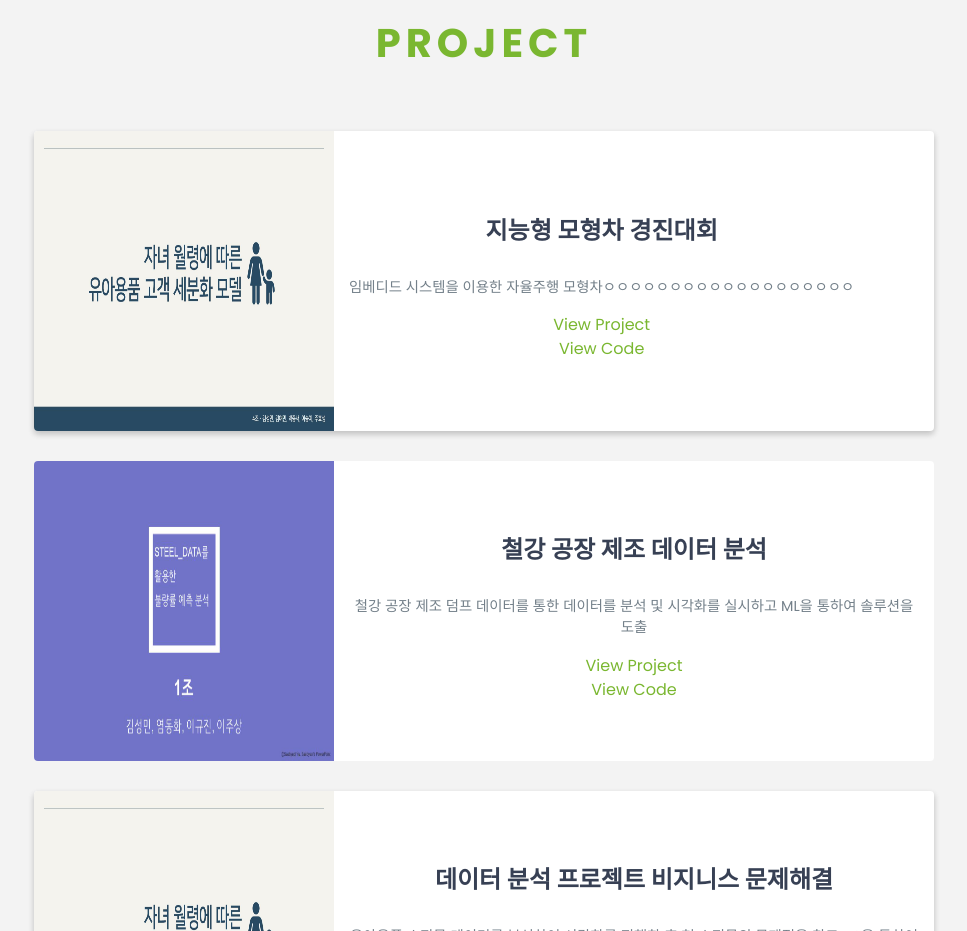
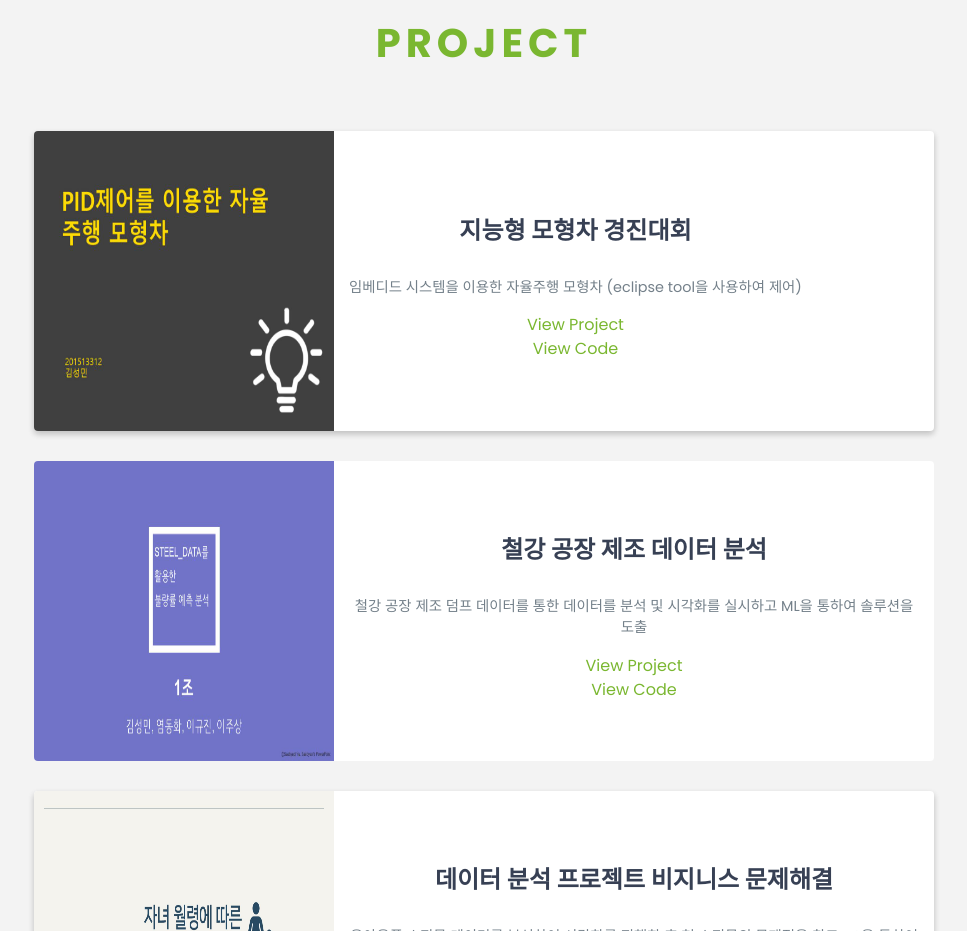
Before and after one commit to seongminQa/seongminQa.github.io, a plain HTML site: page index.html in a window 1280 px wide. Shown: the part 2520-3451 px from the top of the page, without its empty margins (156-1123 px from the left). Drawn offline with nearby package versions, Linux system fonts and the light colour scheme.

Commit message:
Update index.html

```diff
--- a/index.html
+++ b/index.html
@@ -280,7 +280,7 @@
               style="float: left"
             >
               <img
-                src="img/Project_2.jpg"
+                src="img/pid.jpg"
                 style="width: 300px; height: 300px"
               />
             </div>
@@ -289,7 +289,7 @@
               <h3 class="py-3">지능형 모형차 경진대회</h3>
               <p>
                 임베디드 시스템을 이용한 자율주행
-                모형차ㅇㅇㅇㅇㅇㅇㅇㅇㅇㅇㅇㅇㅇㅇㅇㅇㅇㅇㅇ
+                모형차 (eclipse tool을 사용하여 제어)
               </p>
               <a
                 href="project_template/RPA_4기_프로젝트2+3.pdf"
```
